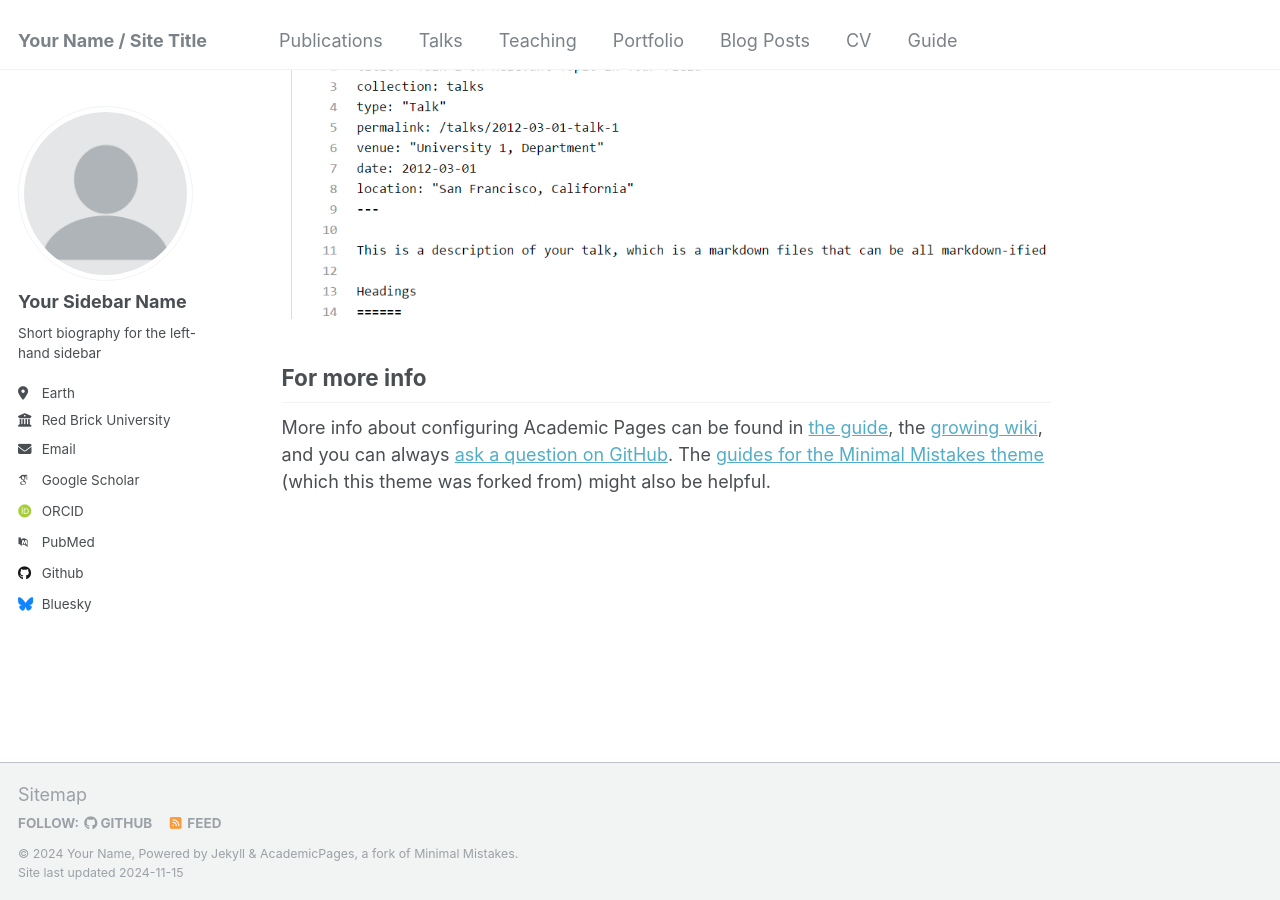
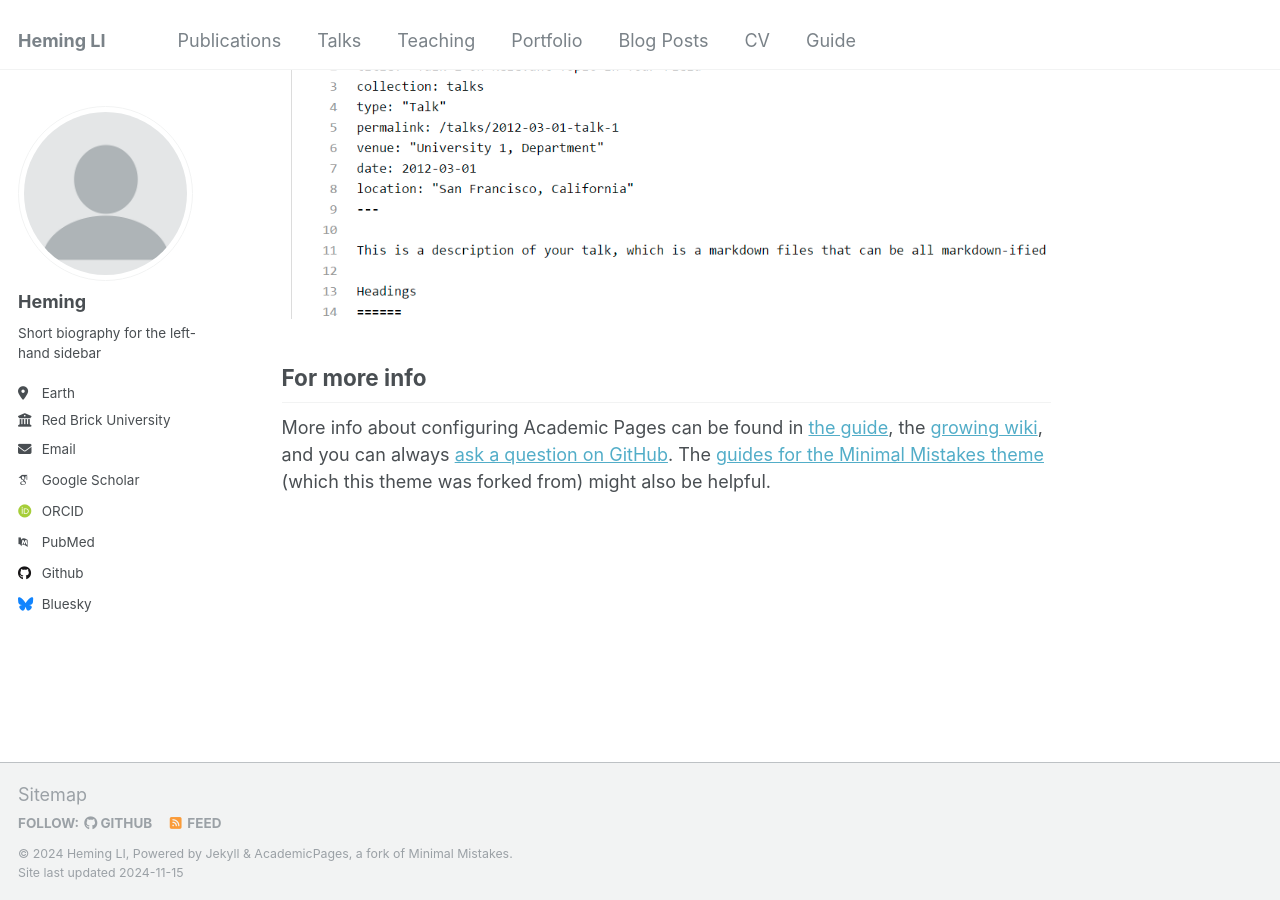
Before and after one commit to Tom-Liii/Tom-Liii.github.io, a Jekyll site: the page built from _pages/about.md, in a window 1280 px wide and 900 px high, scrolled down 2643 px. Built offline with Jekyll 4.4.1, drawn with Linux system fonts in a browser that asks for light colours; some web fonts are replaced.

Commit message:
modified:   .gitignore 	modified:   _config.yml     add name

```diff
--- a/_config.yml
+++ b/_config.yml
@@ -8,9 +8,9 @@
 
 # Basic Site Settings
 locale                   : "en-US"
-title                    : "Your Name / Site Title"
+title                    : "Heming LI"
 title_separator          : "-"
-name                     : &name "Your Name"
+name                     : &name "Heming LI"
 description              : &description "personal description"
 url                      : https://academicpages.github.io # the base hostname & protocol for your site e.g. "https://[your GitHub username].github.io"
 baseurl                  : "" # the subpath of your site, e.g. "/blog"
@@ -22,7 +22,7 @@ repository               : "academicpages/academicpages.github.io"
 author:
   # Biographic information
   avatar           : "profile.png"
-  name             : "Your Sidebar Name"
+  name             : "Heming"
   pronouns         : # example: "she/her"
   bio              : "Short biography for the left-hand sidebar"
   location         : "Earth"
```
Also changed, not shown: 1 other file.
